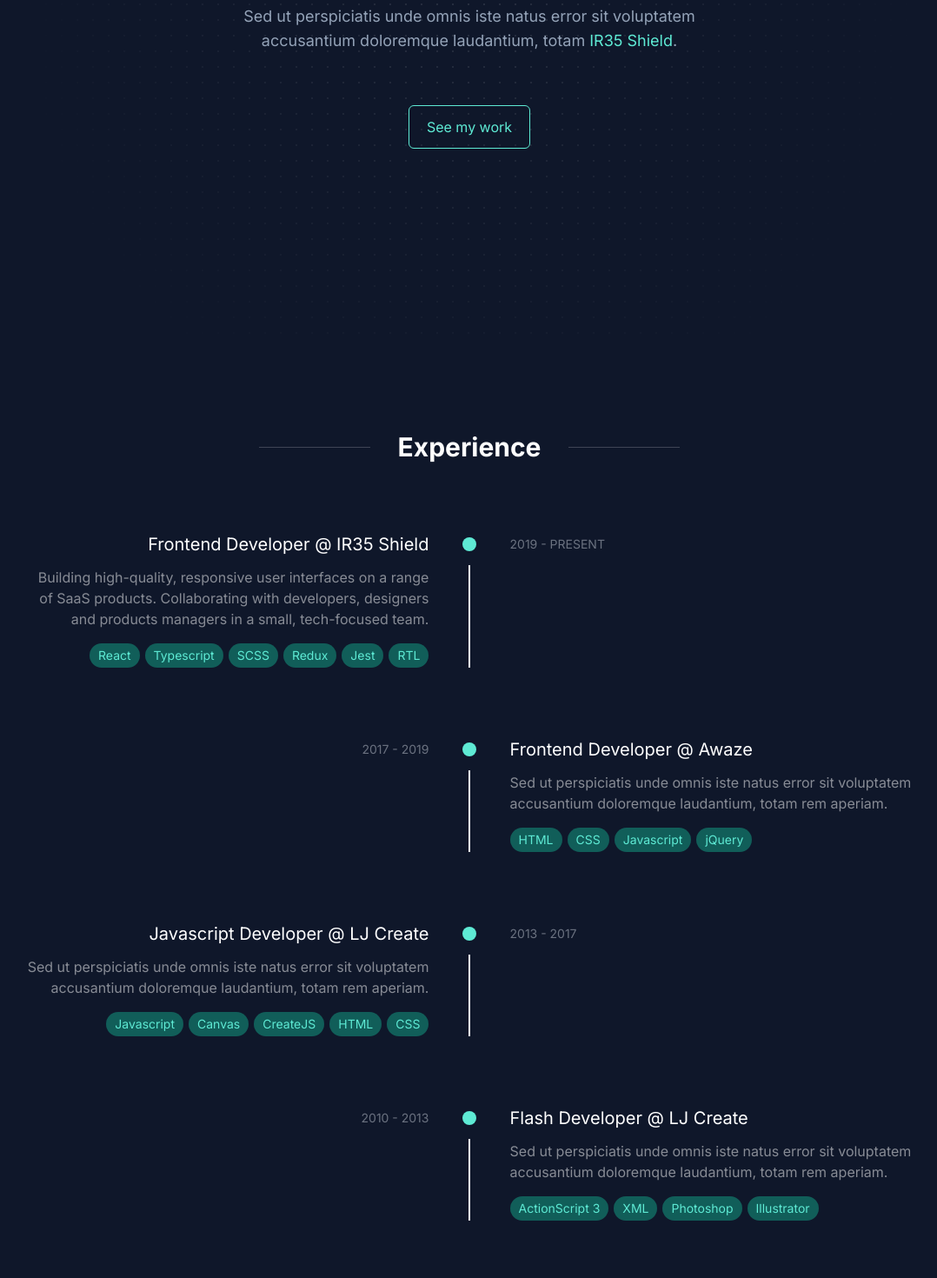
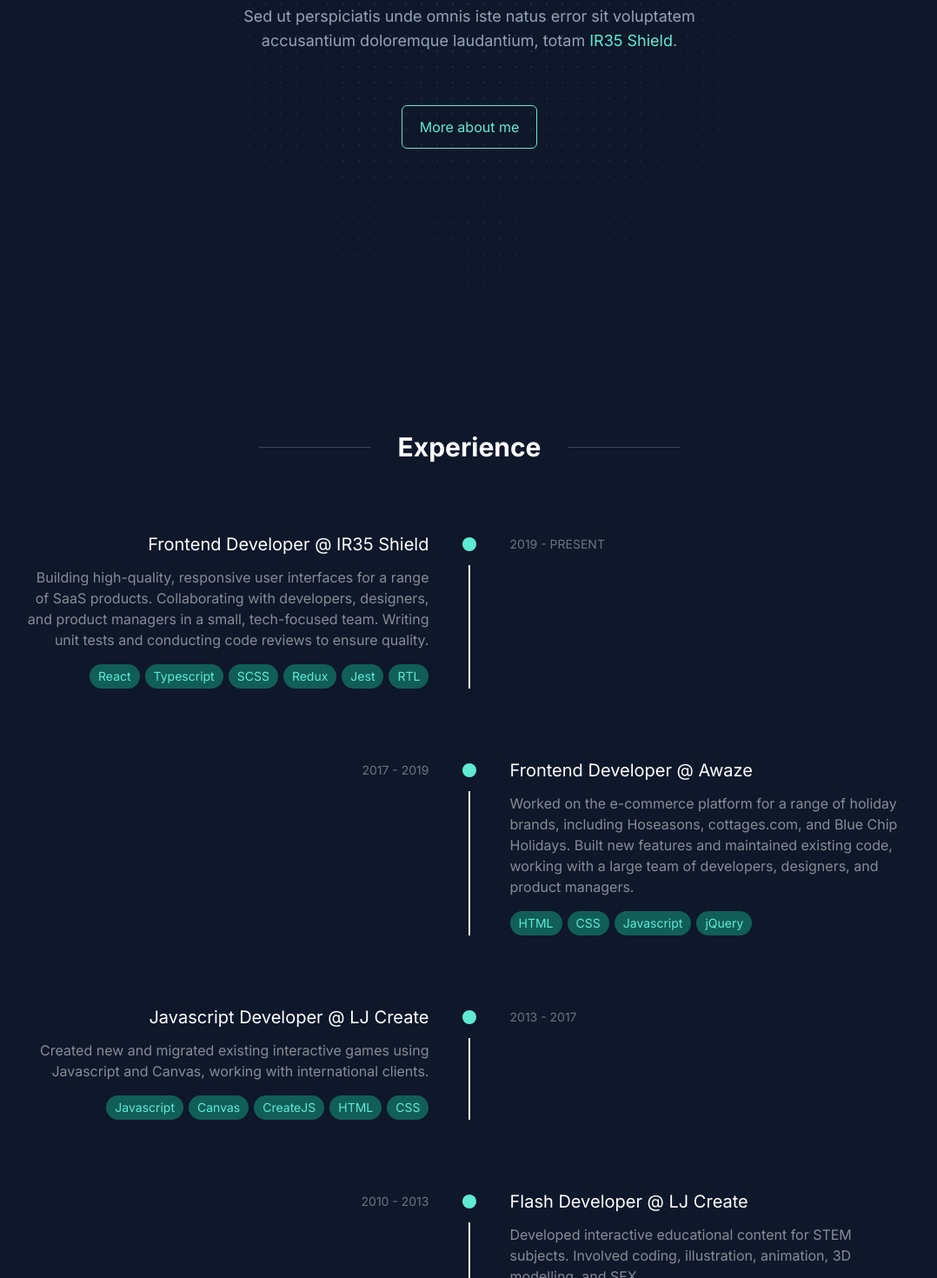
Before and after one commit to maxdmallett/next-js-portfolio-max-mallett, a Next.js app: page / in a window 1280 px wide. Shown: the part 400-1870 px from the top of the page at 87% size, without its empty margins (100-1178 px from the left). Built offline with nearby package versions, Linux system fonts and the light colour scheme.

Commit message:
Experience section copy

```diff
--- a/app/components/home/hero.tsx
+++ b/app/components/home/hero.tsx
@@ -25,7 +25,7 @@
                     onClick={handleRouteLinkClick}
                     className="inline-block flex-grow-0 rounded-md bg-transparent border border-teal-300 px-5 py-3 text-md font-normal text-teal-300 hover:bg-teal-500 hover:border-transparent hover:text-white transition duration-200 ease-in-out"
                 >
-                    See my work
+                    More about me
                 </Link>
             </div>
 
--- a/app/data/jobs.ts
+++ b/app/data/jobs.ts
@@ -9,42 +9,42 @@
 export const jobs: IJob[] = [
     {
         title: 'Frontend Developer @ IR35 Shield',
-        description: 'Building high-quality, responsive user interfaces on a range of SaaS products. Collaborating with developers, designers and products managers in a small, tech-focused team.',
+        description: 'Building high-quality, responsive user interfaces for a range of SaaS products. Collaborating with developers, designers, and product managers in a small, tech-focused team. Writing unit tests and conducting code reviews to ensure quality.',
         skills: ['React', 'Typescript', 'SCSS', 'Redux', 'Jest', 'RTL'],
         timeframe: '2019 - present',
         url: 'https://www.ir35shield.co.uk/'
     },
     {
         title: 'Frontend Developer @ Awaze',
-        description: 'Sed ut perspiciatis unde omnis iste natus error sit voluptatem accusantium doloremque laudantium, totam rem aperiam.',
+        description: 'Worked on the e-commerce platform for a range of holiday brands, including Hoseasons, cottages.com, and Blue Chip Holidays. Built new features and maintained existing code, working with a large team of developers, designers, and product managers.',
         skills: ['HTML', 'CSS', 'Javascript', 'jQuery'],
         timeframe: '2017 - 2019',
         url: 'https://www.awaze.com/'
     },
     {
         title: 'Javascript Developer @ LJ Create',
-        description: 'Sed ut perspiciatis unde omnis iste natus error sit voluptatem accusantium doloremque laudantium, totam rem aperiam.',
+        description: 'Created new and migrated existing interactive games using Javascript and Canvas, working with international clients.',
         skills: ['Javascript', 'Canvas', 'CreateJS', 'HTML', 'CSS'],
         timeframe: '2013 - 2017',
         url: 'https://ljcreate.com/uk/'
     },
     {
         title: 'Flash Developer @ LJ Create',
-        description: 'Sed ut perspiciatis unde omnis iste natus error sit voluptatem accusantium doloremque laudantium, totam rem aperiam.',
+        description: 'Developed interactive educational content for STEM subjects. Involved coding, illustration, animation, 3D modelling, and SFX.',
         skills: ['ActionScript 3', 'XML', 'Photoshop', 'Illustrator'],
         timeframe: '2010 - 2013',
         url: 'https://ljcreate.com/uk/'
     },
     {
         title: 'Assistant Graphic Designer @ LJ Create',
-        description: 'Sed ut perspiciatis unde omnis iste natus error sit voluptatem accusantium doloremque laudantium, totam rem aperiam.',
+        description: 'Worked with a team of graphic designers and technical authors to create graphics for online educational content.',
         skills: ['Photoshop', 'Illustrator', 'Powerpoint'],
         timeframe: '2009 - 2010',
         url: 'https://ljcreate.com/uk/'
     },
     {
         title: 'CAD Draughtsperson @ LJ Create',
-        description: 'Sed ut perspiciatis unde omnis iste natus error sit voluptatem accusantium doloremque laudantium, totam rem aperiam.',
+        description: 'Created 3D part models, engineering drawings, and assembly diagrams for a range of science and technology equipment.',
         skills: ['Solidworks', 'AutoCAD'],
         timeframe: '2008 - 2009',
         url: 'https://ljcreate.com/uk/'
--- a/app/projects/[slug]/page.tsx
+++ b/app/projects/[slug]/page.tsx
@@ -1,6 +1,6 @@
 'use client'
 
-import React, { useEffect } from 'react'
+import React from 'react'
 import Hero from '../../components/projects/hero'
 import Navbar from '../../components/nav/navbar'
 import { Project, projects } from '../../data/projects'
@@ -12,10 +12,6 @@
     const project: Project = projects.filter(({slug}) => {
         return slug === props.params.slug;
     })[0];
-
-    useEffect(() => {
-        window.scrollTo({top: 0, left: 0, behavior: 'instant' });
-    }, []);
 
     return (
         <>
```
